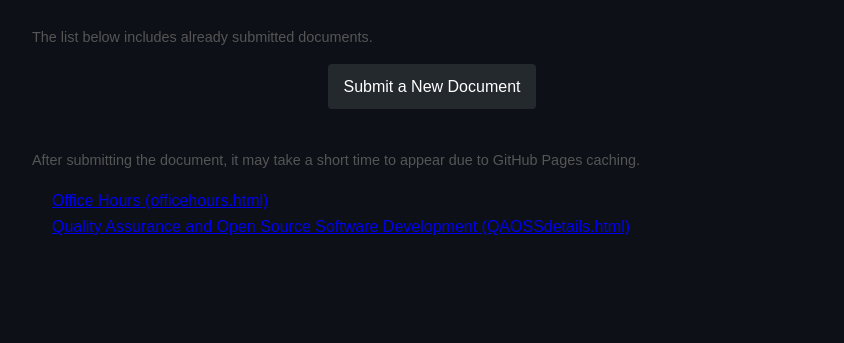
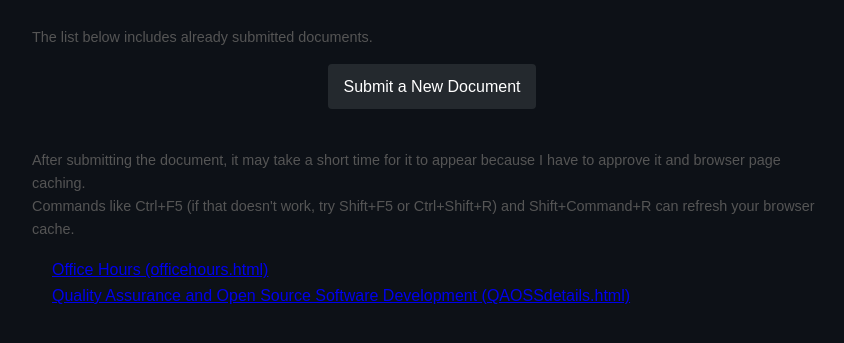
Before and after one commit to jpowell-nsu/course-docs, a plain HTML site: page add.html in a window 1280 px wide. Shown: the part 105-448 px from the top of the page, without its empty margins (208-1052 px from the left). Drawn offline with Linux system fonts and the light colour scheme.

Commit message:
Update and rename index.html to add.html

```diff
--- a/index.html
+++ b/add.html
@@ -68,7 +68,8 @@
 </div>
 
 <p class="note">
-  After submitting the document, it may take a short time to appear due to GitHub Pages caching.
+  After submitting the document, it may take a short time for it to appear because I have to approve it and browser page caching.<br>
+  Commands like Ctrl+F5 (if that doesn't work, try Shift+F5 or Ctrl+Shift+R) and Shift+Command+R can refresh your browser cache.
 </p>
 
 <ul id="documentList">
```
